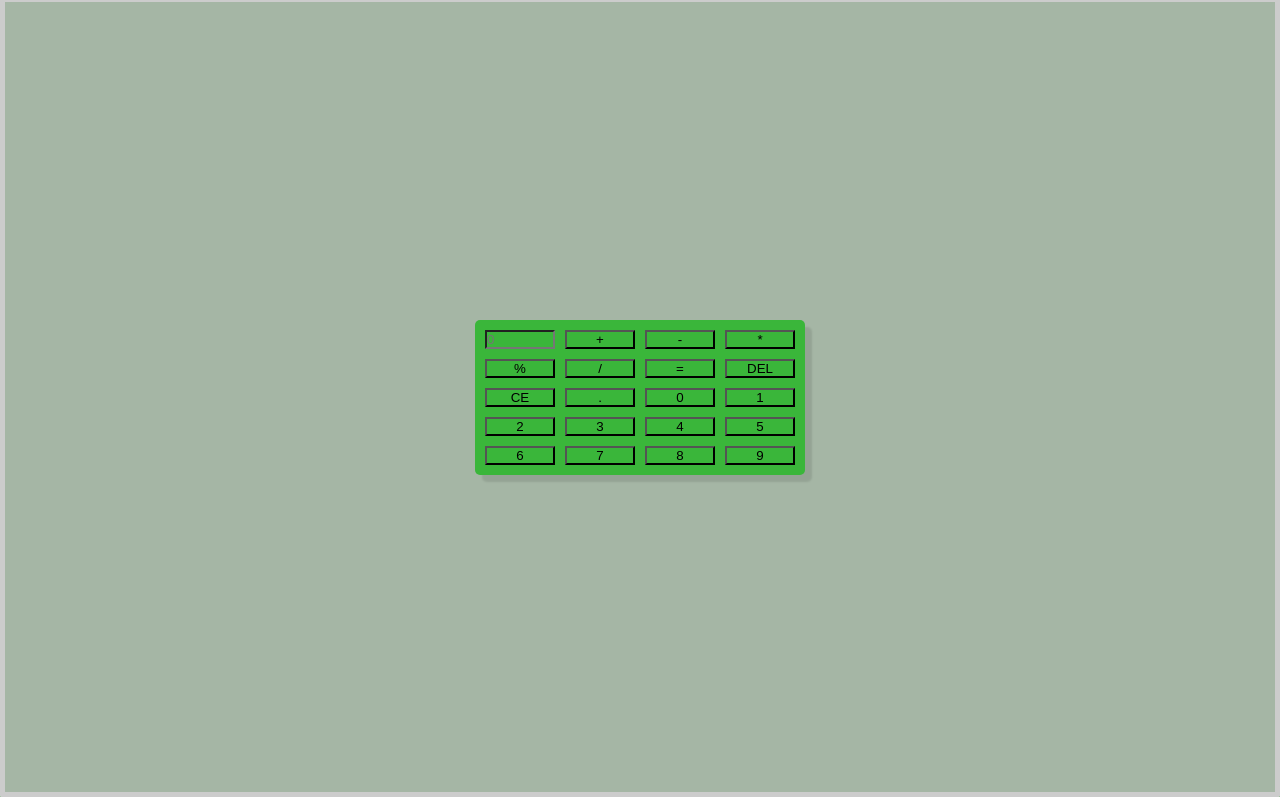
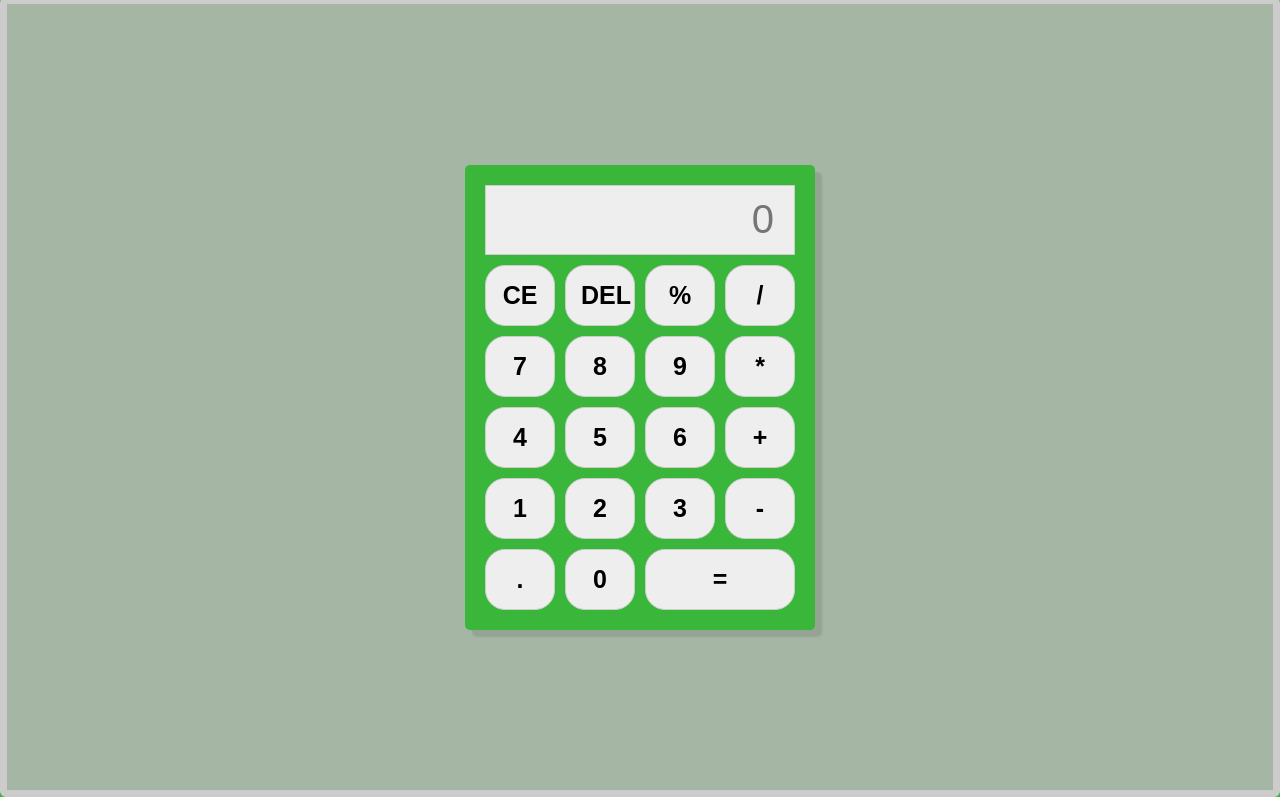
Before and after one commit to SophieDelice/calculator-app, a plain HTML site: page index.html in a window 1280 px wide. Shown: the part 90-887 px from the top of the page. Drawn offline with Linux system fonts and the light colour scheme.

```diff
--- a/css/style.css
+++ b/css/style.css
@@ -15,17 +15,50 @@
     display: flex;
     justify-content: center;
     align-items: center;
-    border: 5px solid #ccc;
-    border-radius: 1px;
+    border: 7px solid #ccc;
+    border-radius: 6px;
     background-color: rgb(165, 182, 165)
 }
 
 .displaybuttons {
     box-shadow: 7px 7px 2px rgba(0, 0, 0, 0.1);
     border-radius: 5px;
-    padding: 10px;
+    padding: 20px;
     display: grid;
     grid-template-columns: repeat(4, 70px);
     gap: 10px;
 
 }
+.displaytext{
+    padding: 20px;
+}
+
+input{
+    height: 70px;
+    /* width: 300px; */
+    grid-column: span 4;
+    text-align: end;
+    padding: 20px;
+    font-size: 40px;
+    background-color: #eee;
+    border: 1px solid #ccc;
+    /* border-radius: 5px; */
+    cursor: pointer;
+}
+
+button{
+    padding: 15px;
+    font-size: 20px;
+    background-color: #eee;
+    border: 1px solid #ccc;
+    border-radius: 5px;
+    cursor: pointer;
+    font-weight: bold;
+    font-size: 25px;
+    border-radius: 20px;
+}
+
+.equalsign{
+    width: 150px;
+    border-radius: 20px;
+}
--- a/index.html
+++ b/index.html
@@ -13,25 +13,26 @@
     <div class="container">
         <div class="displaybuttons" >
             <input type="text" name="display" id="displaytext" placeholder="0">
+            <button> CE </button>
+            <button> DEL </button>
+            <button>  % </button>
+            <button> /  </button>
+            <button> 7 </button>
+            <button> 8  </button>
+            <button> 9 </button>
+
+            <button> * </button>
+            <button> 4 </button>
+            <button> 5 </button>
+            <button> 6</button>
             <button> + </button>
-            <button> - </button>
-            <button> * </button>
-            <button> % </button>
-            <button> /</button>
-            <button> = </button>
-            <button> DEL </button>
-            <button> CE  </button>
-            <button> . </button>
-            <button> 0 </button>
             <button> 1 </button>
             <button> 2 </button>
             <button> 3 </button>
-            <button> 4 </button>
-            <button> 5 </button>
-            <button> 6 </button>
-            <button> 7 </button>
-            <button> 8 </button>
-            <button> 9 </button>
+            <button> - </button>
+            <button> . </button>
+            <button> 0 </button>
+            <button class="equalsign"> = </button>
         </div>
     </div>
 </body>
```
